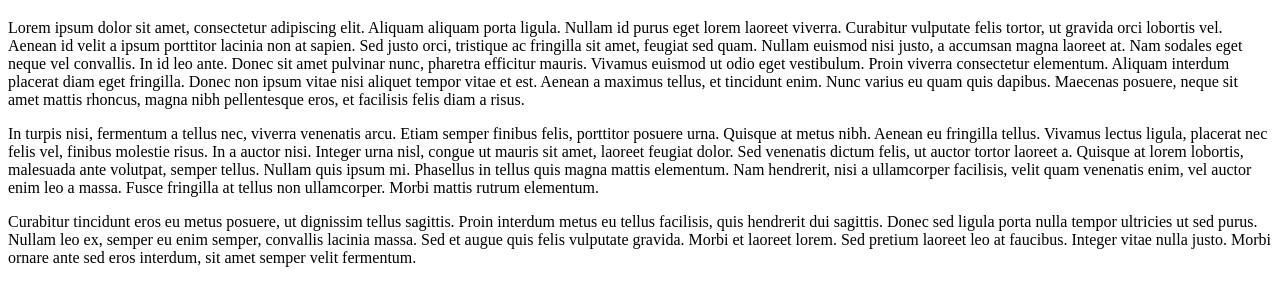
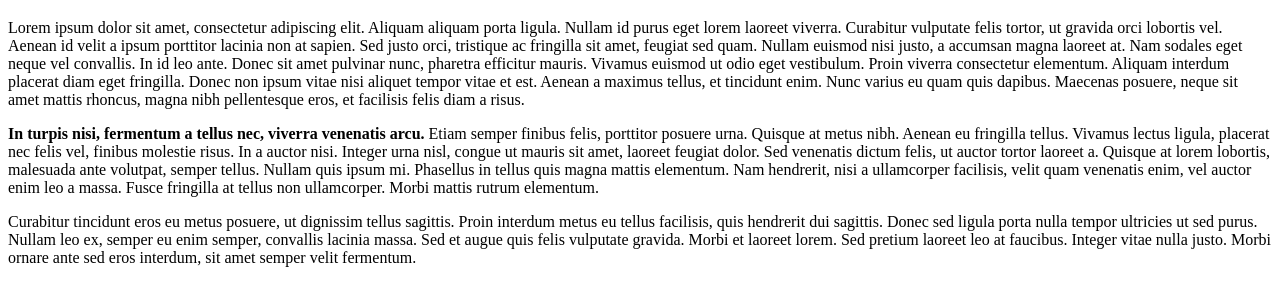
Before and after one commit to CarolGitonga/evening-practice, a plain HTML site: page index.html in a window 1280 px wide. Shown: the part 61-366 px from the top of the page. Drawn offline with Linux system fonts and the light colour scheme.

Commit message:
Add a bold tag on the first sentence of the second paragraph

```diff
--- a/index.html
+++ b/index.html
@@ -12,7 +12,7 @@
         Lorem ipsum dolor sit amet, consectetur adipiscing elit. Aliquam aliquam porta ligula. Nullam id purus eget lorem laoreet viverra. Curabitur vulputate felis tortor, ut gravida orci lobortis vel. Aenean id velit a ipsum porttitor lacinia non at sapien. Sed justo orci, tristique ac fringilla sit amet, feugiat sed quam. Nullam euismod nisi justo, a accumsan magna laoreet at. Nam sodales eget neque vel convallis. In id leo ante. Donec sit amet pulvinar nunc, pharetra efficitur mauris. Vivamus euismod ut odio eget vestibulum. Proin viverra consectetur elementum. Aliquam interdum placerat diam eget fringilla. Donec non ipsum vitae nisi aliquet tempor vitae et est. Aenean a maximus tellus, et tincidunt enim. Nunc varius eu quam quis dapibus. Maecenas posuere, neque sit amet mattis rhoncus, magna nibh pellentesque eros, et facilisis felis diam a risus.
     </p>
     <p>
-        In turpis nisi, fermentum a tellus nec, viverra venenatis arcu. Etiam semper finibus felis, porttitor posuere urna. Quisque at metus nibh. Aenean eu fringilla tellus. Vivamus lectus ligula, placerat nec felis vel, finibus molestie risus. In a auctor nisi. Integer urna nisl, congue ut mauris sit amet, laoreet feugiat dolor. Sed venenatis dictum felis, ut auctor tortor laoreet a. Quisque at lorem lobortis, malesuada ante volutpat, semper tellus. Nullam quis ipsum mi. Phasellus in tellus quis magna mattis elementum. Nam hendrerit, nisi a ullamcorper facilisis, velit quam venenatis enim, vel auctor enim leo a massa. Fusce fringilla at tellus non ullamcorper. Morbi mattis rutrum elementum.
+        <b>In turpis nisi, fermentum a tellus nec, viverra venenatis arcu.</b> Etiam semper finibus felis, porttitor posuere urna. Quisque at metus nibh. Aenean eu fringilla tellus. Vivamus lectus ligula, placerat nec felis vel, finibus molestie risus. In a auctor nisi. Integer urna nisl, congue ut mauris sit amet, laoreet feugiat dolor. Sed venenatis dictum felis, ut auctor tortor laoreet a. Quisque at lorem lobortis, malesuada ante volutpat, semper tellus. Nullam quis ipsum mi. Phasellus in tellus quis magna mattis elementum. Nam hendrerit, nisi a ullamcorper facilisis, velit quam venenatis enim, vel auctor enim leo a massa. Fusce fringilla at tellus non ullamcorper. Morbi mattis rutrum elementum.
     </p>
     <p>
         Curabitur tincidunt eros eu metus posuere, ut dignissim tellus sagittis. Proin interdum metus eu tellus facilisis, quis hendrerit dui sagittis. Donec sed ligula porta nulla tempor ultricies ut sed purus. Nullam leo ex, semper eu enim semper, convallis lacinia massa. Sed et augue quis felis vulputate gravida. Morbi et laoreet lorem. Sed pretium laoreet leo at faucibus. Integer vitae nulla justo. Morbi ornare ante sed eros interdum, sit amet semper velit fermentum.
```
